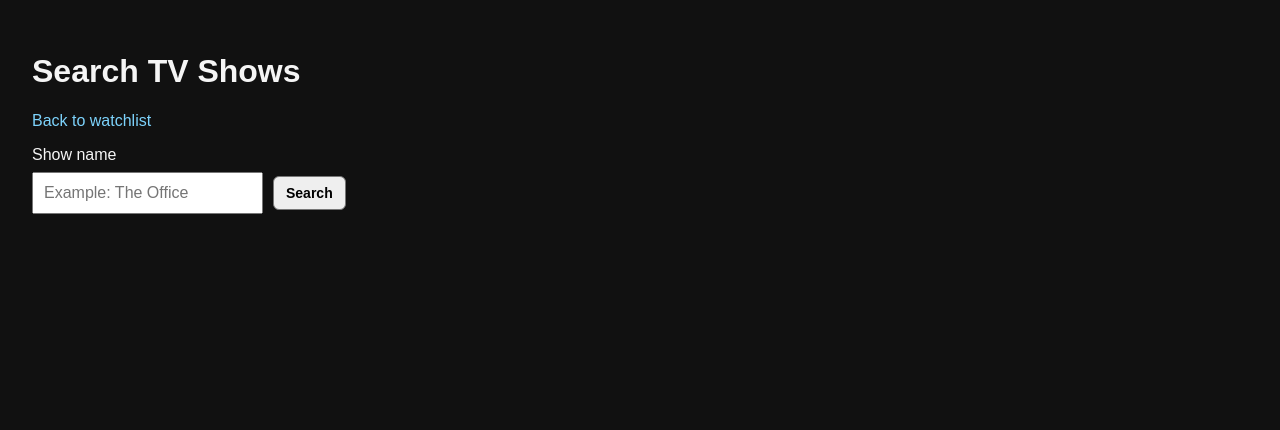
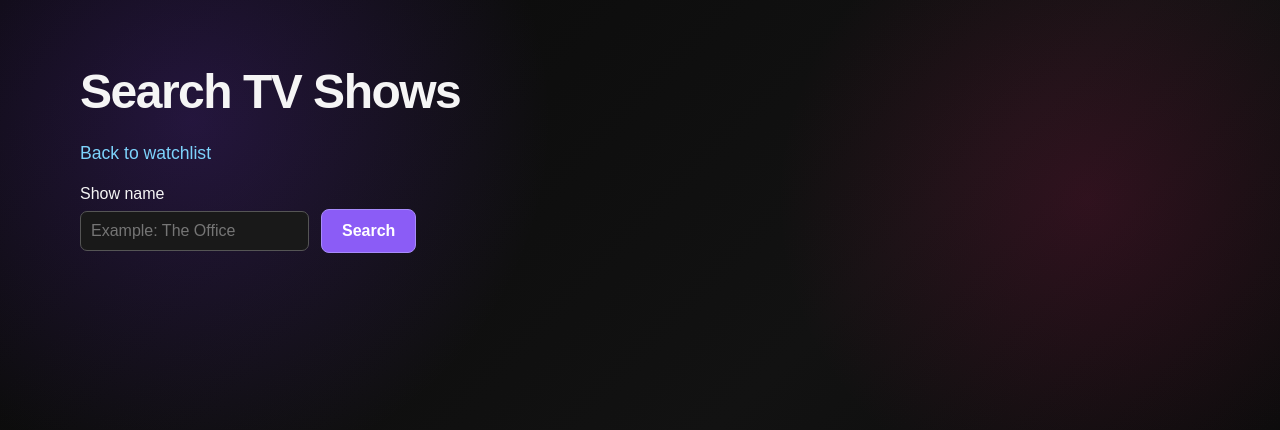
Before and after one commit to andrew03doyle-sudo/CPAN212-project-group-4, a Next.js app in the folder web/: page /search in a window 1280 px wide. Shown: the top 430 px of the page. Built offline with nearby package versions, Linux system fonts and the light colour scheme.

Commit message:
Improve frontend styling

```diff
--- a/web/app/globals.css
+++ b/web/app/globals.css
@@ -10,44 +10,84 @@ body {
 }
 
 body {
-  background: #111;
+  min-height: 100vh;
   color: #f5f5f5;
   font-family: Arial, sans-serif;
+  background:
+    radial-gradient(circle at 15% 15%, rgba(124, 58, 237, 0.22), transparent 28%),
+    radial-gradient(circle at 85% 25%, rgba(190, 24, 93, 0.18), transparent 25%),
+    linear-gradient(135deg, #090909 0%, #121212 55%, #080808 100%);
 }
 
 main {
   width: 100%;
-  max-width: 1400px;
+  max-width: 1600px;
   margin: 0 auto;
-  padding: 32px;
+  padding: 64px 80px;
+}
+
+h1 {
+  font-size: 3rem;
+  letter-spacing: -1.5px;
+  margin: 0 0 20px;
+}
+
+h2 {
+  font-size: 2rem;
+  margin-top: 42px;
+  margin-bottom: 20px;
+}
+
+p {
+  font-size: 1.1rem;
+  line-height: 1.6;
 }
 
 button {
-  margin-left: 10px;
-  padding: 8px 12px;
-  font-size: 14px;
-  font-weight: 600;
+  margin-left: 12px;
+  padding: 12px 20px;
+  font-size: 16px;
+  font-weight: 700;
   cursor: pointer;
-  border-radius: 6px;
-  border: 1px solid #777;
+  border-radius: 8px;
+  background: #8b5cf6;
+  color: #ffffff;
+  border: 1px solid #a78bfa;
+  transition: background 0.2s ease, transform 0.2s ease;
 }
 
-/* Show-title links */
+button:hover:not(:disabled) {
+  background: #7c3aed;
+  transform: translateY(-1px);
+}
+
+button:disabled {
+  opacity: 0.55;
+  cursor: not-allowed;
+}
+
+input {
+  background: #191919;
+  color: #ffffff;
+  border: 1px solid #555;
+  border-radius: 7px;
+}
+
 a,
 a:visited {
   color: #7dd3fc;
   text-decoration: none;
 }
 
-/* Navigation links stay purple */
+a:hover {
+  color: #e9d5ff;
+  text-decoration: underline;
+}
+
+/* Navigation links */
 a[href="/saved"],
 a[href="/saved"]:visited,
 a[href="/search"],
 a[href="/search"]:visited {
-  color: #8b5cf6;
+  color: #a78bfa;
 }
-
-a:hover {
-  color: #e9d5ff;
-  text-decoration: underline;
-}
--- a/web/app/search/page.js
+++ b/web/app/search/page.js
@@ -93,6 +93,8 @@ export default function SearchPage() {
     border: "1px solid #444",
     borderRadius: "10px",
     background: "#1b1b1b",
+    boxShadow: "0 10px 30px rgba(0, 0, 0, 0.35)",
+    transition: "transform 0.2s ease, border-color 0.2s ease",
   }}
 >
     {show.imageUrl && (
```
Also changed, not shown: web/app/SaveShowButton.js (+9 -6 lines). Lines whose indentation alone changed are shown as unchanged.
